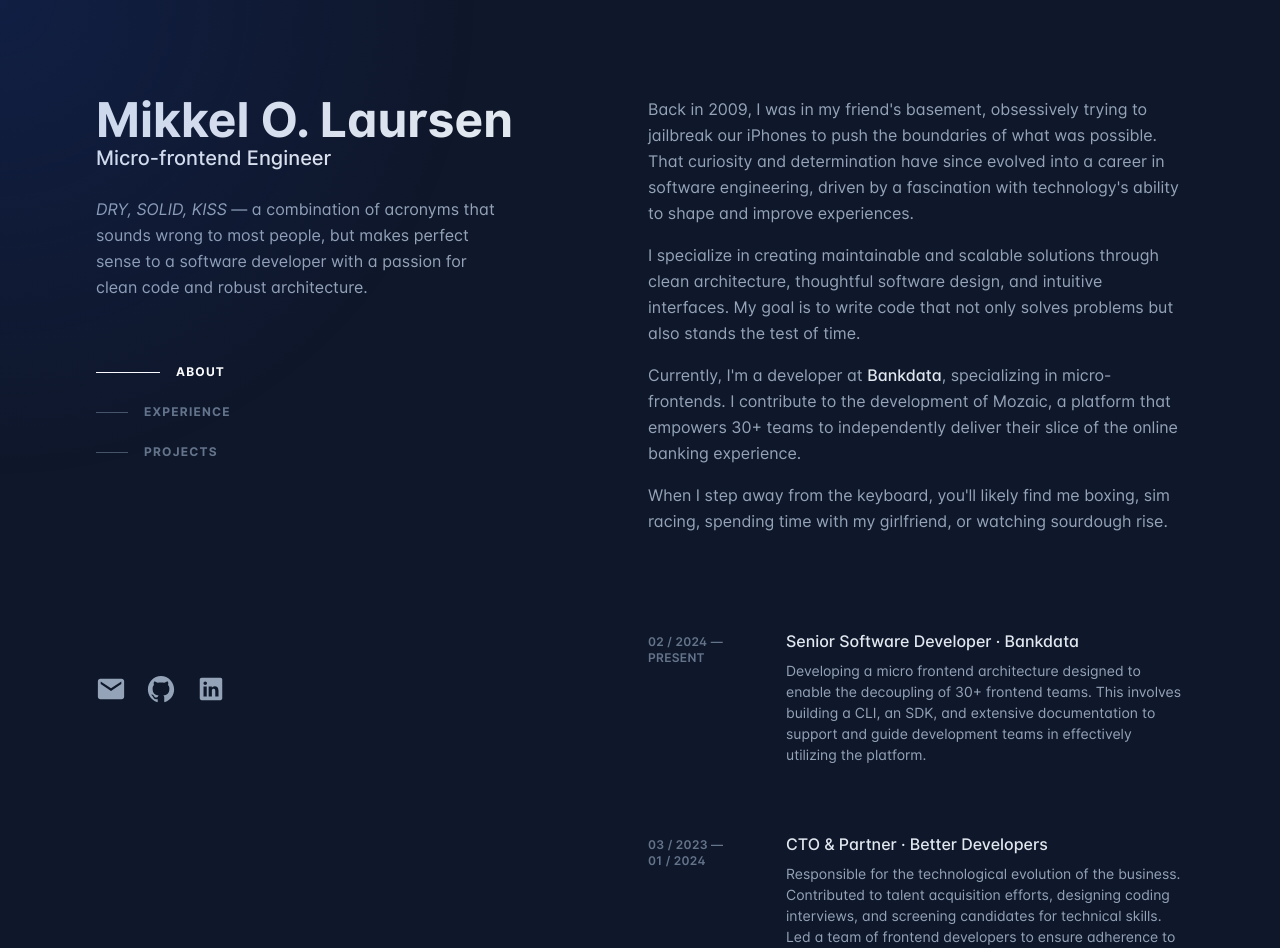
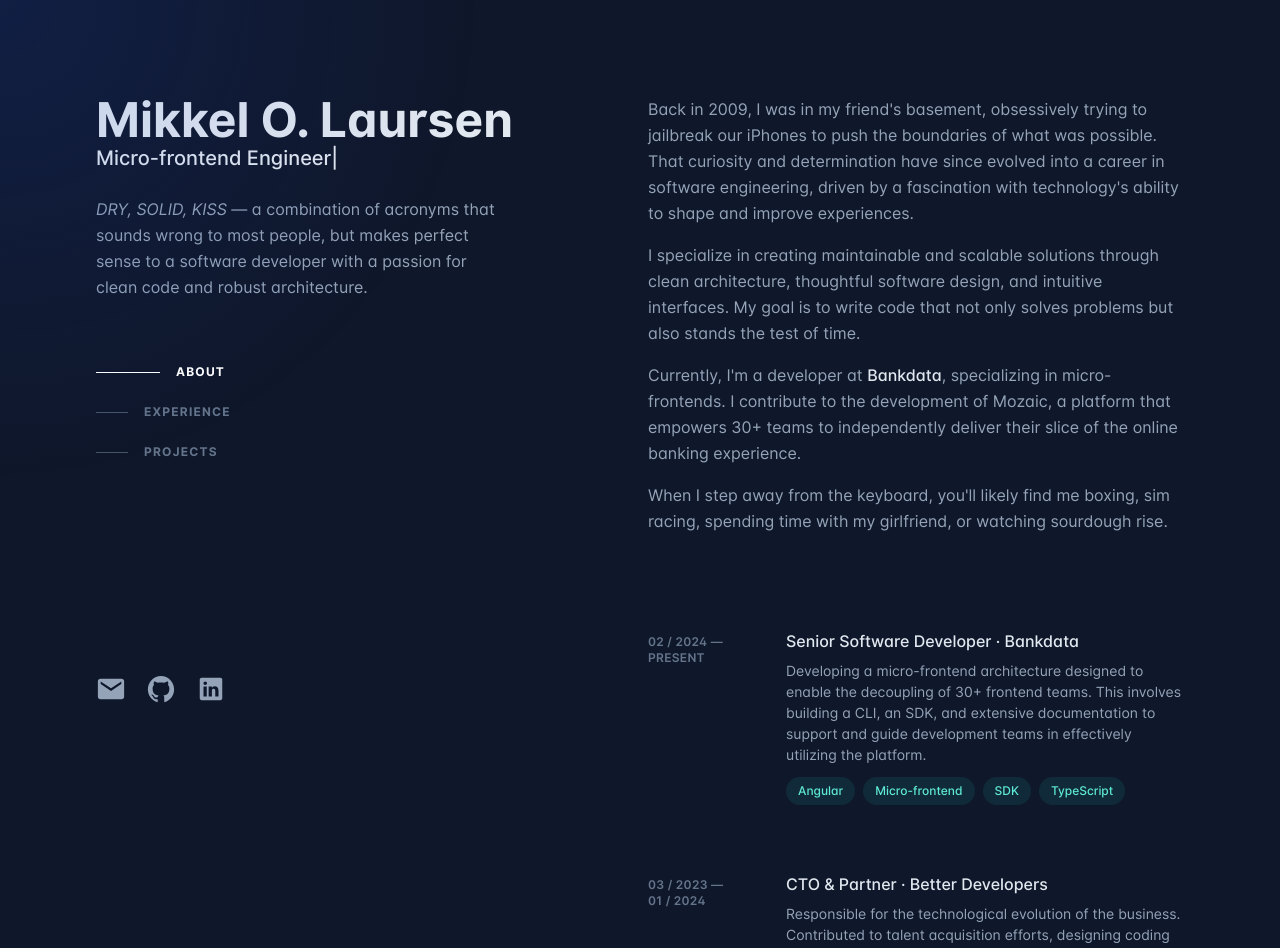
Before and after one commit to mikkel-ol/website, a React (Vite) app: page / in a window 1280 px wide. Shown: the top 948 px of the page. Built offline with nearby package versions, Linux system fonts and the light colour scheme.

Commit message:
Add tech to experiences

```diff
--- a/src/components/workplace.tsx
+++ b/src/components/workplace.tsx
@@ -1,8 +1,9 @@
 import { Experience } from "../data/experiences";
 import { dateFormat } from "../utils/date-format";
+import { Badge } from "./badge";
 import { Card } from "./card";
 
-export const Workplace: React.FC<Experience> = ({ company, titles, description, from, to, link }) => {
+export const Workplace: React.FC<Experience> = ({ company, titles, description, from, to, link, tech }) => {
   return (
     <Card>
       <header className="z-10 mb-2 mt-1 text-xs font-semibold uppercase tracking-wide text-slate-500 sm:col-span-2">
@@ -35,6 +36,14 @@ export const Workplace: React.FC<Experience> = ({ company, titles, description,
         </h3>
 
         <p className="mt-2 text-sm leading-normal">{description}</p>
+
+        <ul className="mt-3 flex flex-wrap gap-2">
+          {tech.map((tech, i) => (
+            <li key={i}>
+              <Badge text={tech} />
+            </li>
+          ))}
+        </ul>
       </div>
     </Card>
   );
--- a/src/data/experiences.ts
+++ b/src/data/experiences.ts
@@ -5,6 +5,7 @@ export type Experience = {
   from: Date;
   to: Date | null;
   link: string;
+  tech: string[];
 };
 
 export const experiences: Experience[] = [
@@ -12,10 +13,11 @@ export const experiences: Experience[] = [
     company: "Bankdata",
     titles: ["Senior Software Developer"],
     description:
-      "Developing a micro frontend architecture designed to enable the decoupling of 30+ frontend teams. This involves building a CLI, an SDK, and extensive documentation to support and guide development teams in effectively utilizing the platform.",
+      "Developing a micro-frontend architecture designed to enable the decoupling of 30+ frontend teams. This involves building a CLI, an SDK, and extensive documentation to support and guide development teams in effectively utilizing the platform.",
     from: new Date("02/01/2024"),
     to: null,
     link: "https://bankdata.dk",
+    tech: ["Angular", "Micro-frontend", "SDK", "TypeScript"],
   },
   {
     company: "Better Developers",
@@ -25,6 +27,7 @@ export const experiences: Experience[] = [
     from: new Date("03/01/2023"),
     to: new Date("01/01/2024"),
     link: "https://betterdevelopers.dk",
+    tech: ["Consultancy", "Leadership", "Angular", "TypeScript", "React", "Next.js", ".NET"],
   },
   {
     company: "IT Minds",
@@ -34,6 +37,7 @@ export const experiences: Experience[] = [
     description:
       "Developed and delivered high quality, robust production code for a diverse array of projects for various clients. Offered tutoring to junior developers through mentorship, peer reviews, sparring, and knowledge sharing. Worked as a sourced consultant in many different teams, collaborating with UX designers, product owners, and other engineers to deliver digital experiences at an agile cadence.",
     link: "https://it-minds.dk",
+    tech: ["Consultancy", "Sparring buddy", "Angular", "React", "TypeScript", ".NET"],
   },
   {
     company: "ML Consulting",
@@ -43,5 +47,6 @@ export const experiences: Experience[] = [
     description:
       "Side business engaging in everything tech-related. Tackled a wide variety of challenges at small and medium sized businesses, such as developing small applications, installation of survelliance systems, setup and management of server infrastructure, smart phone repairs, and on-prem support.",
     link: "http://ikkel.dk",
+    tech: ["Consultancy", "Support", "Device repair", "Sales", "Development", "Windows Server", "Cloud Hosting"],
   },
 ];
```
